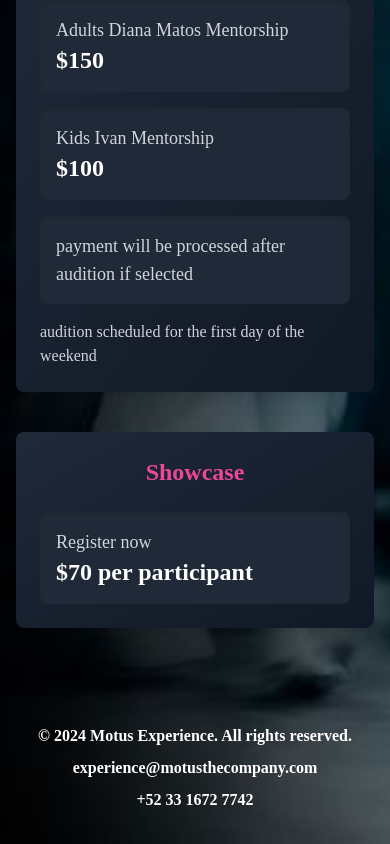
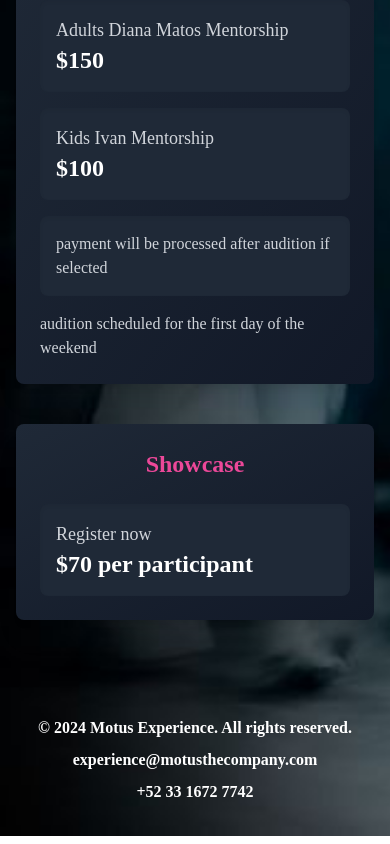
Before and after one commit to alexissahagun1/ConvencionBaile, a Next.js app: page / in a window 390 px wide. Shown: the part 1978-2822 px from the top of the page. Built offline with nearby package versions, Linux system fonts and the light colour scheme; a web font is replaced by a local one.

Commit message:
fixed font size in mobile 2

```diff
--- a/src/app/page.js
+++ b/src/app/page.js
@@ -134,7 +134,7 @@ export default function MotusExperience() {
             {/* </Link> */}
             </div>
             <div className="p-4 bg-gray-800 rounded-lg shadow-inner hover:bg-gray-700 transition">
-              <p className="text-lg font-medium text-gray-300">payment will be processed after audition if selected</p>
+              <p className="text-md font-medium text-gray-300">payment will be processed after audition if selected</p>
             </div>
             <p className="text-md font-medium text-gray-300">audition scheduled for the first day of the weekend</p>
           </div>
```
